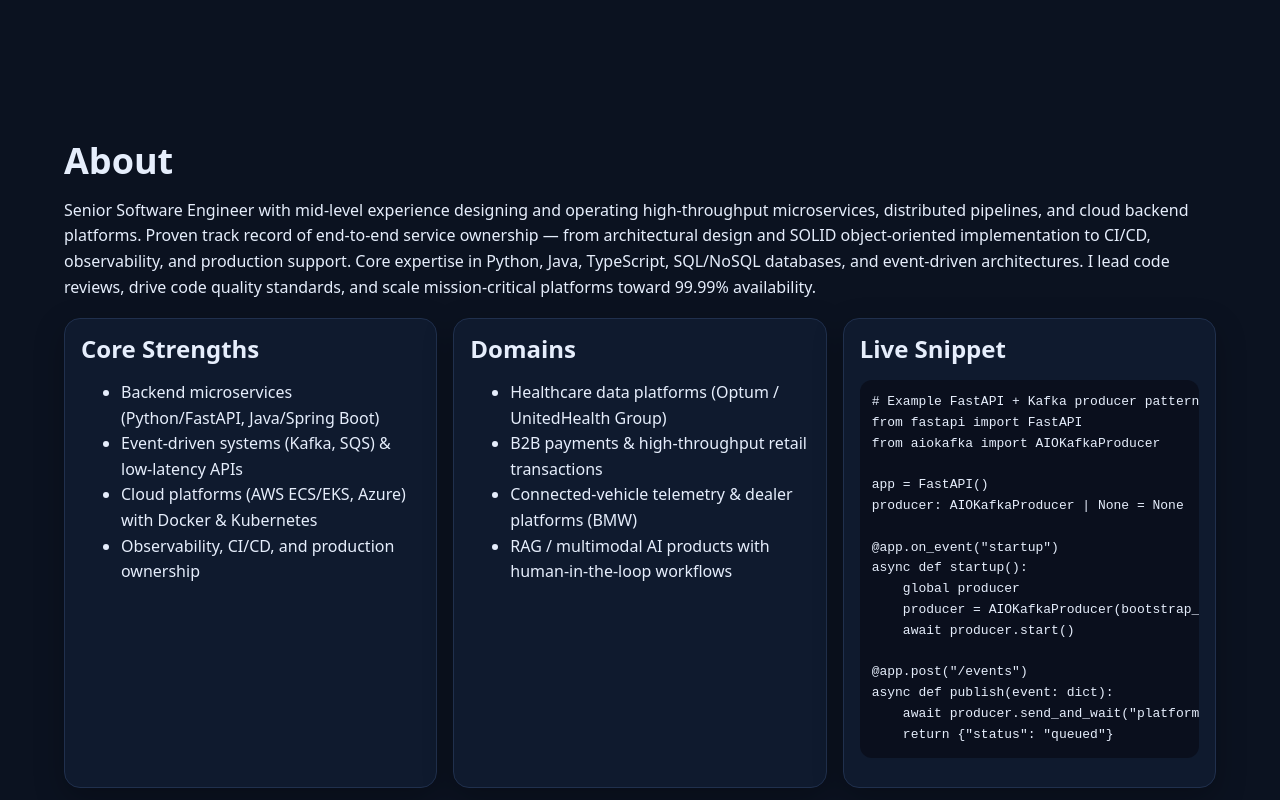
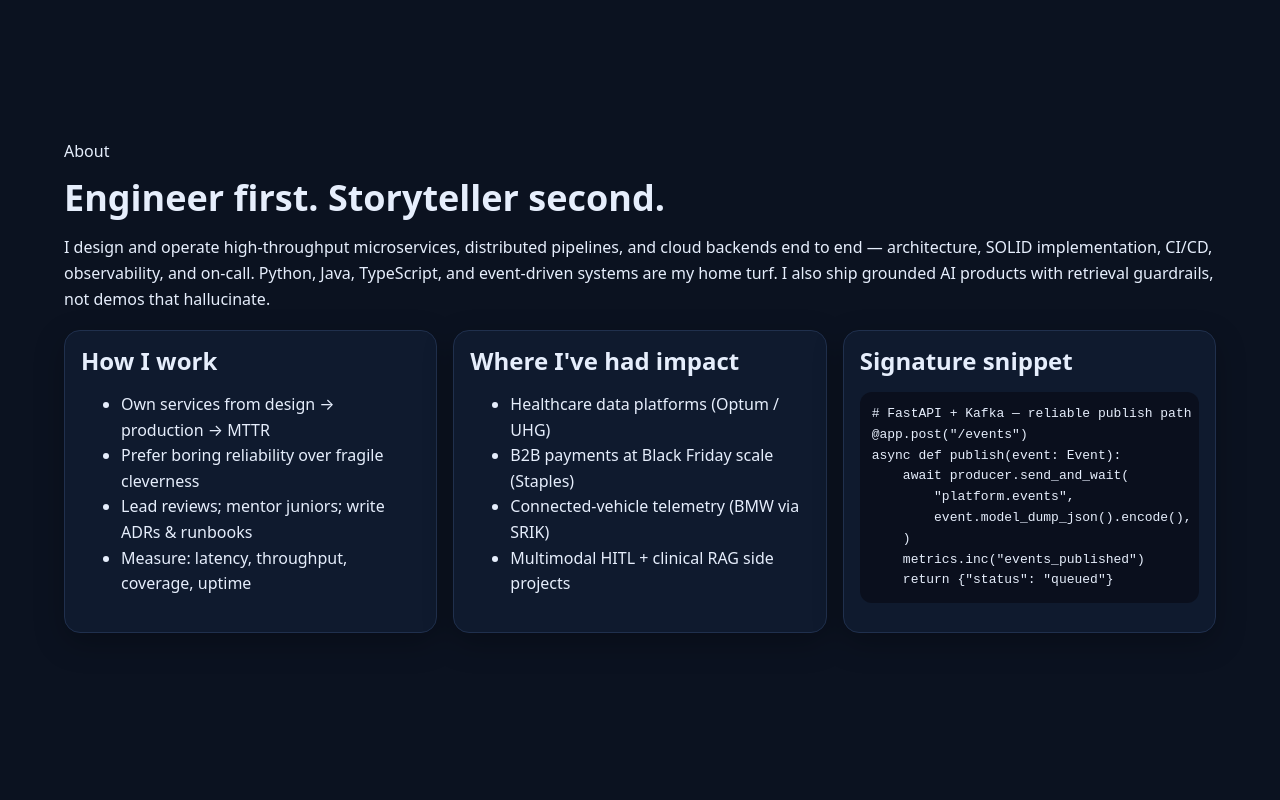
Before and after one commit to khajamujahid/Portfolio, a Next.js app: page / in a window 1280 px wide. Shown: the part 1020-1820 px from the top of the page. Built offline with nearby package versions, Linux system fonts and the light colour scheme.

Commit message:
Redesign: update components/About.jsx for premium interactive portfolio

```diff
--- a/components/About.jsx
+++ b/components/About.jsx
@@ -3,52 +3,44 @@
 export default function About() {
   return (
     <section id="about" className="section" aria-labelledby="about-title">
-      <h2 id="about-title">About</h2>
-      <p>
-        Senior Software Engineer with mid-level experience designing and operating high-throughput
-        microservices, distributed pipelines, and cloud backend platforms. Proven track record of
-        end-to-end service ownership — from architectural design and SOLID object-oriented
-        implementation to CI/CD, observability, and production support. Core expertise in Python,
-        Java, TypeScript, SQL/NoSQL databases, and event-driven architectures. I lead code reviews,
-        drive code quality standards, and scale mission-critical platforms toward 99.99% availability.
+      <div className="section-head">
+        <p className="eyebrow">About</p>
+        <h2 id="about-title">Engineer first. Storyteller second.</h2>
+      </div>
+      <p className="lede about-lede">
+        I design and operate high-throughput microservices, distributed pipelines, and cloud backends end to end —
+        architecture, SOLID implementation, CI/CD, observability, and on-call. Python, Java, TypeScript, and
+        event-driven systems are my home turf. I also ship grounded AI products with retrieval guardrails, not demos that hallucinate.
       </p>
       <div className="about-grid">
         <div className="about-card">
-          <h3>Core Strengths</h3>
+          <h3>How I work</h3>
           <ul>
-            <li>Backend microservices (Python/FastAPI, Java/Spring Boot)</li>
-            <li>Event-driven systems (Kafka, SQS) &amp; low-latency APIs</li>
-            <li>Cloud platforms (AWS ECS/EKS, Azure) with Docker &amp; Kubernetes</li>
-            <li>Observability, CI/CD, and production ownership</li>
+            <li>Own services from design → production → MTTR</li>
+            <li>Prefer boring reliability over fragile cleverness</li>
+            <li>Lead reviews; mentor juniors; write ADRs &amp; runbooks</li>
+            <li>Measure: latency, throughput, coverage, uptime</li>
           </ul>
         </div>
         <div className="about-card">
-          <h3>Domains</h3>
+          <h3>Where I&apos;ve had impact</h3>
           <ul>
-            <li>Healthcare data platforms (Optum / UnitedHealth Group)</li>
-            <li>B2B payments &amp; high-throughput retail transactions</li>
-            <li>Connected-vehicle telemetry &amp; dealer platforms (BMW)</li>
-            <li>RAG / multimodal AI products with human-in-the-loop workflows</li>
+            <li>Healthcare data platforms (Optum / UHG)</li>
+            <li>B2B payments at Black Friday scale (Staples)</li>
+            <li>Connected-vehicle telemetry (BMW via SRIK)</li>
+            <li>Multimodal HITL + clinical RAG side projects</li>
           </ul>
         </div>
         <div className="about-card code">
-          <h3>Live Snippet</h3>
-          <pre><code>{`# Example FastAPI + Kafka producer pattern
-from fastapi import FastAPI
-from aiokafka import AIOKafkaProducer
-
-app = FastAPI()
-producer: AIOKafkaProducer | None = None
-
-@app.on_event("startup")
-async def startup():
-    global producer
-    producer = AIOKafkaProducer(bootstrap_servers="kafka:9092")
-    await producer.start()
-
+          <h3>Signature snippet</h3>
+          <pre><code>{`# FastAPI + Kafka — reliable publish path
 @app.post("/events")
-async def publish(event: dict):
-    await producer.send_and_wait("platform.events", event)
+async def publish(event: Event):
+    await producer.send_and_wait(
+        "platform.events",
+        event.model_dump_json().encode(),
+    )
+    metrics.inc("events_published")
     return {"status": "queued"}`}</code></pre>
         </div>
       </div>
```
